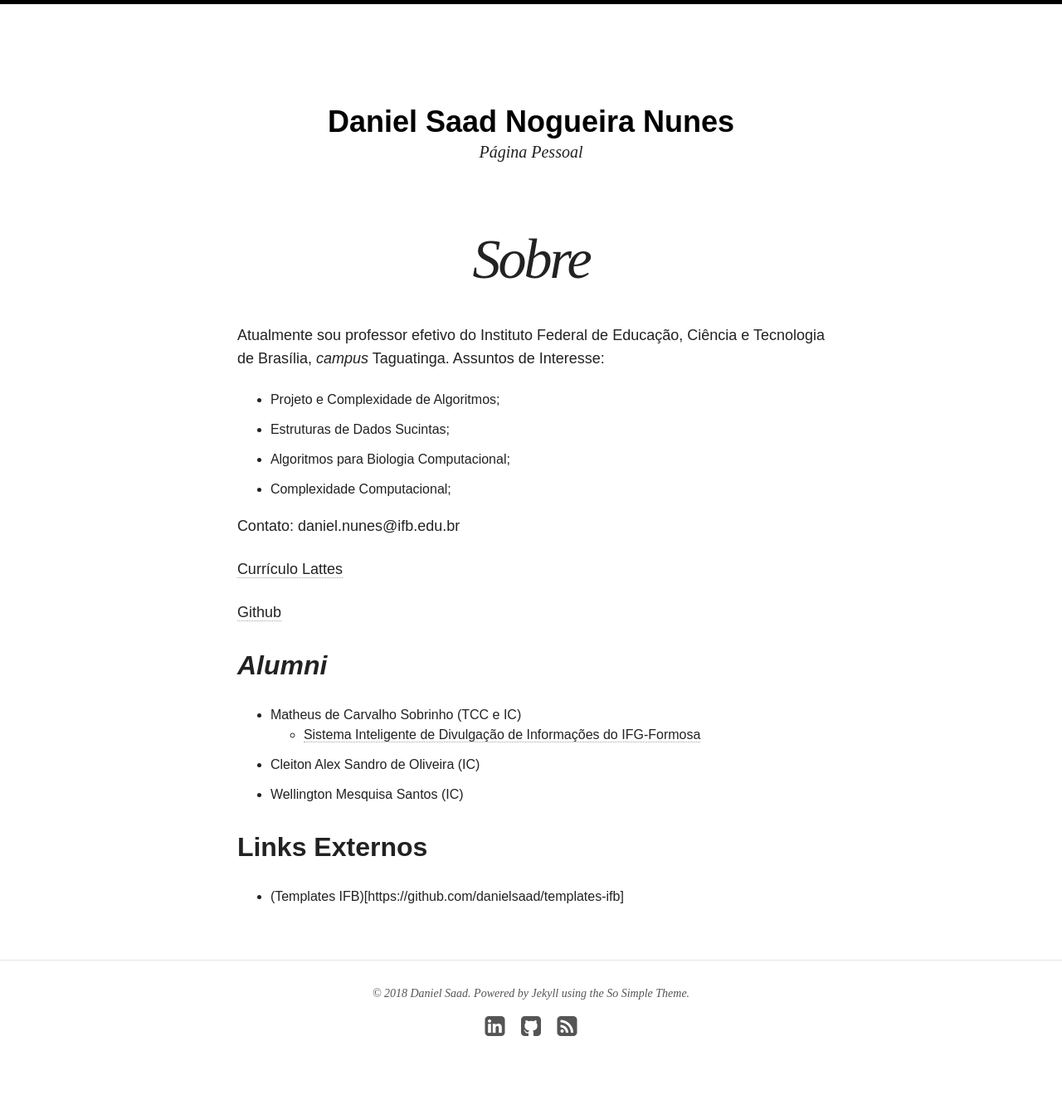
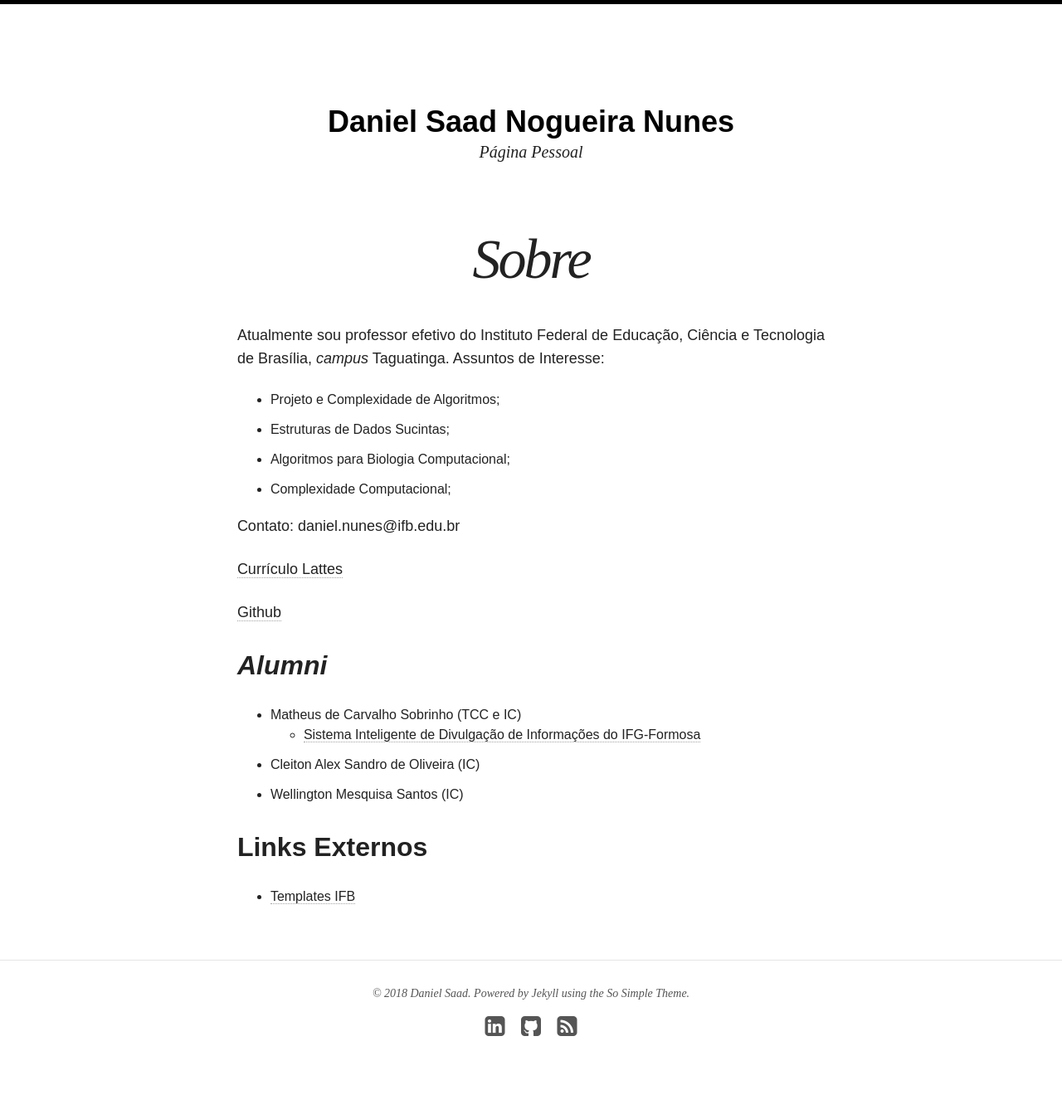
Before and after one commit to danielsaad/danielsaad.github.io, a Jekyll site: the page built from sobre/index.md, in a window 1280 px wide. Shown: the whole page at 83% size. Built offline with Jekyll 4.4.1, drawn with Linux system fonts in a browser that asks for light colours; nearby versions of some CDN libraries.

Commit message:
adicionando links externos

```diff
--- a/sobre/index.md
+++ b/sobre/index.md
@@ -33,4 +33,4 @@ Contato: {{ site.owner.email }}
 
 ## Links Externos
 
-* (Templates IFB)[https://github.com/danielsaad/templates-ifb]
+* [Templates IFB](https://github.com/danielsaad/templates-ifb)
```
